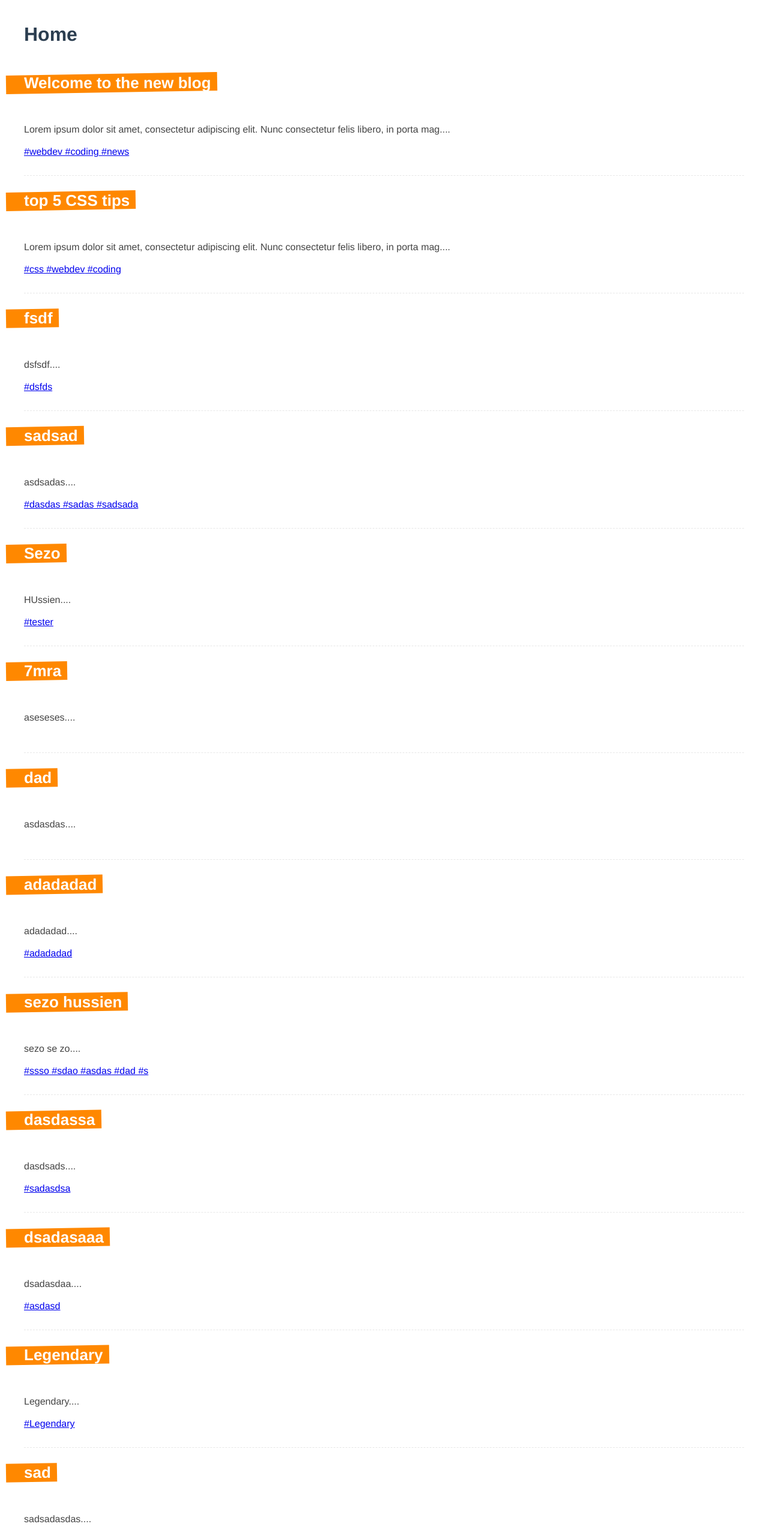
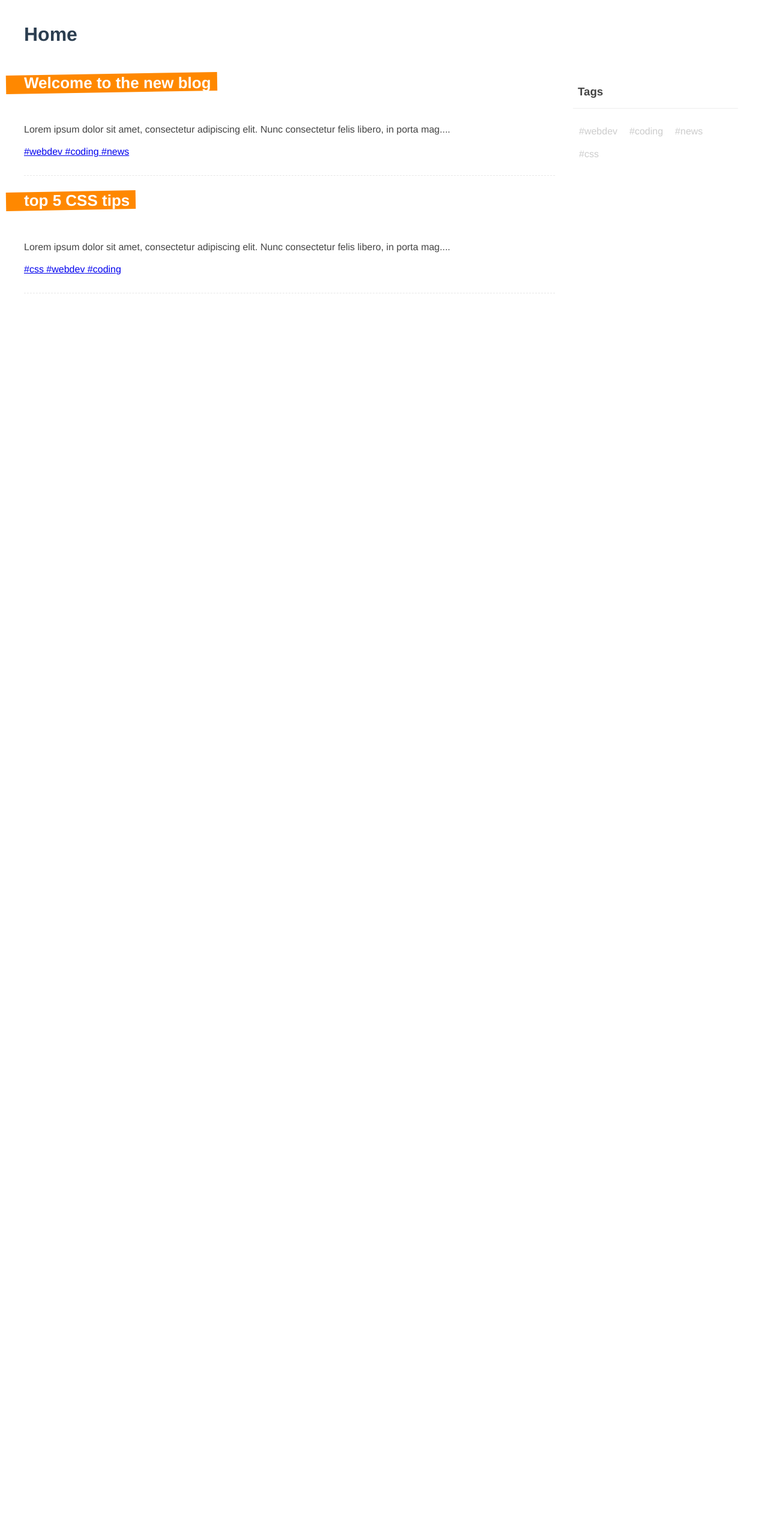
Before and after one commit to sezohessen/VueBlog, a Vue app: page / in a window 1280 px wide. Shown: the part 140-2700 px from the top of the page at 60% size. After the commit the page ends 800 px from the top, so only its background shows below. Built offline with nearby package versions, Linux system fonts and the light colour scheme; data requests are answered from the project's data file.

Commit message:
Creating a Tag Cloud

```diff
--- a/data/db.json
+++ b/data/db.json
@@ -19,96 +19,6 @@
         "webdev",
         "coding"
       ]
-    },
-    {
-      "title": "fsdf",
-      "body": "dsfsdf",
-      "tags": [
-        "dsfds"
-      ],
-      "id": 3
-    },
-    {
-      "title": "sadsad",
-      "body": "asdsadas",
-      "tags": [
-        "dasdas",
-        "sadas",
-        "sadsada"
-      ],
-      "id": 4
-    },
-    {
-      "title": "Sezo",
-      "body": "HUssien",
-      "tags": [
-        "tester"
-      ],
-      "id": 5
-    },
-    {
-      "title": "7mra",
-      "body": "aseseses",
-      "tags": [],
-      "id": 6
-    },
-    {
-      "title": "dad",
-      "body": "asdasdas",
-      "tags": [],
-      "id": 7
-    },
-    {
-      "title": "adadadad",
-      "body": "adadadad",
-      "tags": [
-        "adadadad"
-      ],
-      "id": 8
-    },
-    {
-      "title": "sezo hussien",
-      "body": "sezo se zo",
-      "tags": [
-        "ssso",
-        "sdao",
-        "asdas",
-        "dad",
-        "s"
-      ],
-      "id": 9
-    },
-    {
-      "title": "dasdassa",
-      "body": "dasdsads",
-      "tags": [
-        "sadasdsa"
-      ],
-      "id": 10
-    },
-    {
-      "title": "dsadasaaa",
-      "body": "dsadasdaa",
-      "tags": [
-        "asdasd"
-      ],
-      "id": 11
-    },
-    {
-      "title": "Legendary",
-      "body": "Legendary",
-      "tags": [
-        "Legendary"
-      ],
-      "id": 12
-    },
-    {
-      "title": "sad",
-      "body": "sadsadasdas",
-      "tags": [
-        "dsad"
-      ],
-      "id": 13
     }
   ]
 }
--- /dev/null
+++ b/src/components/TagCloud.vue
@@ -0,0 +1,45 @@
+<template>
+  <div class="tag-cloud">
+      <h3>Tags</h3>
+      <div v-for="tag in tags" :key="tag">
+        <router-link :to="{name:'Tag',params:{tag:tag}}">
+            #{{ tag }}
+        </router-link>
+      </div>
+  </div>
+</template>
+
+<script>
+import useTags from '../composables/useTags'
+export default {
+    props:['posts'],
+    setup(props){
+        const {tags} = useTags(props.posts)
+
+        return {tags}
+    }
+}
+</script>
+
+<style>
+  .tag-cloud {
+    padding: 10px;
+  }
+  .tag-cloud h3 {
+    border-bottom: 1px solid #eee;
+    padding: 16px 8px;
+    color: #444;
+  }
+  .tag-cloud div {
+    display: inline-block;
+    padding: 10px;
+  }
+  .tag-cloud a {
+    color: #ccc;
+    text-decoration: none;
+  }
+  .tag-cloud a.router-link-active {
+    color: #ff8800;
+    font-weight: bold;
+  }
+</style>
--- /dev/null
+++ b/src/composables/useTags.js
@@ -0,0 +1,13 @@
+import { ref } from "vue"
+
+const useTags = (posts)=>{
+    const tags = ref([])
+    const tagSet = new Set()
+
+    posts.forEach(element => {
+        element.tags.forEach(tag => tagSet.add(tag))
+    });
+    tags.value = [...tagSet]//Convert the set to array
+    return {tags}
+}
+export default useTags
--- a/src/views/NewHome.vue
+++ b/src/views/NewHome.vue
@@ -2,8 +2,9 @@
   <div class="home">
     <h1>Home</h1>
     <div v-if="error">{{error}}</div>
-    <div v-if="posts.length">
+    <div v-if="posts.length" class="layout">
         <PostList :posts="posts"/>
+        <TagCloud :posts="posts"/>
     </div>
     <div v-else>
         <Spinner/>
@@ -12,11 +13,12 @@
 </template>
 <script>
 import PostList from '../components/PostList.vue'
+import TagCloud from '../components/TagCloud.vue'
 import getPosts from '../composables/getPosts'
 import Spinner from '../components/Spinner.vue'
 export default {
   name: 'HomeView',
-  components:{PostList,Spinner},
+  components:{PostList,Spinner,TagCloud},
   setup() {
     const {posts,error,load} = getPosts()
     load()
@@ -25,9 +27,14 @@
 }
 </script>
 <style>
-   .home {
+   .home,.tag {
     max-width: 1200px;
     margin: 0 auto;
     padding: 10px;
   }
+  .layout {
+    display: grid;
+    grid-template-columns: 3fr 1fr;
+    gap: 20px;
+  }
 </style>
--- a/src/views/Tag.vue
+++ b/src/views/Tag.vue
@@ -2,8 +2,9 @@
   <div class="tag">
     <h1>All posts of {{tag}}</h1>
     <div v-if="error">{{error}}</div>
-    <div v-if="tagPostsOnly.length">
+    <div v-if="tagPostsOnly.length" class="layout">
         <PostList :posts="tagPostsOnly"/>
+        <TagCloud :posts="posts"/>
     </div>
     <div v-else>
         <Spinner/>
@@ -12,6 +13,7 @@
 </template>
 <script>
 import PostList from '../components/PostList.vue'
+import TagCloud from '../components/TagCloud.vue'
 import getPosts from '../composables/getPosts'
 import Spinner from '../components/Spinner.vue'
 import { useRoute } from 'vue-router'
@@ -19,7 +21,7 @@
 export default {
     name:'Tag',
     props:['tag'],
-    components:{PostList,Spinner},
+    components:{PostList,Spinner,TagCloud},
     setup(props) {
         const route = useRoute()
         const {posts,error,load} = getPosts()
```
